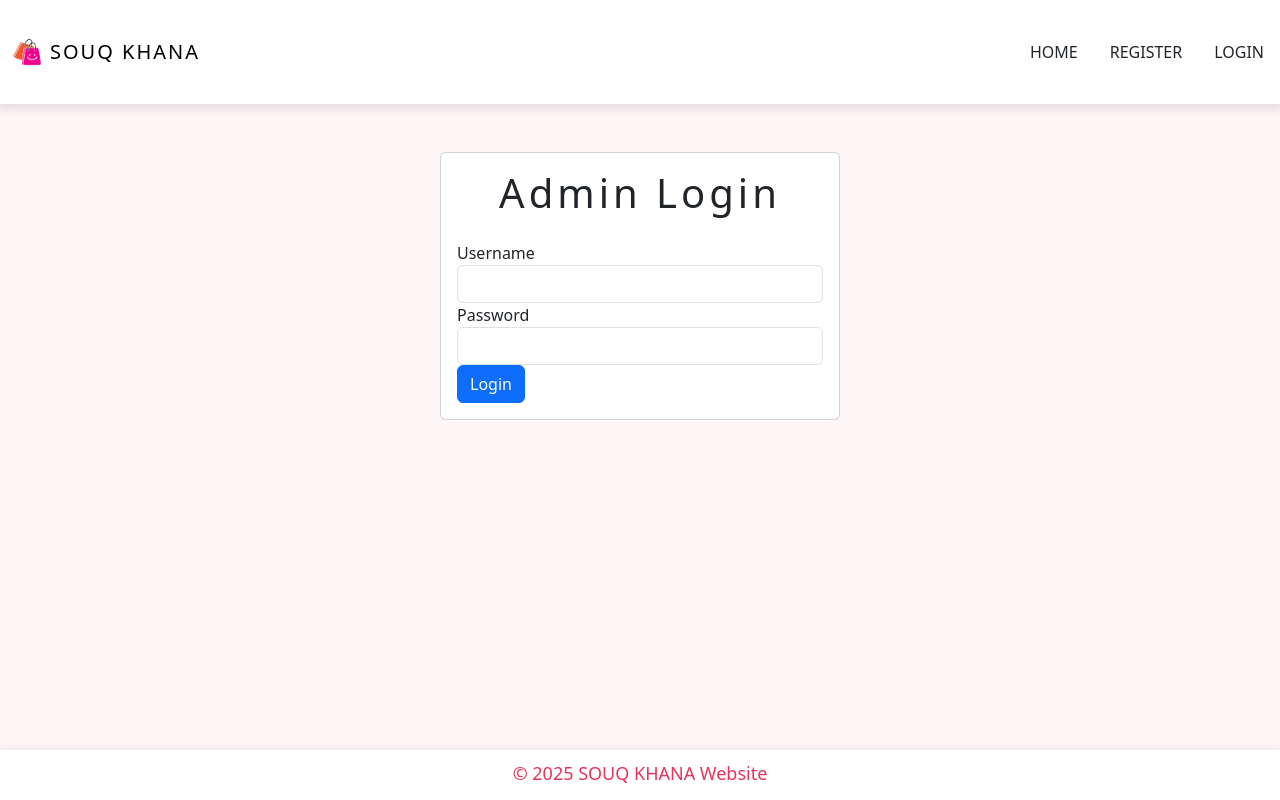
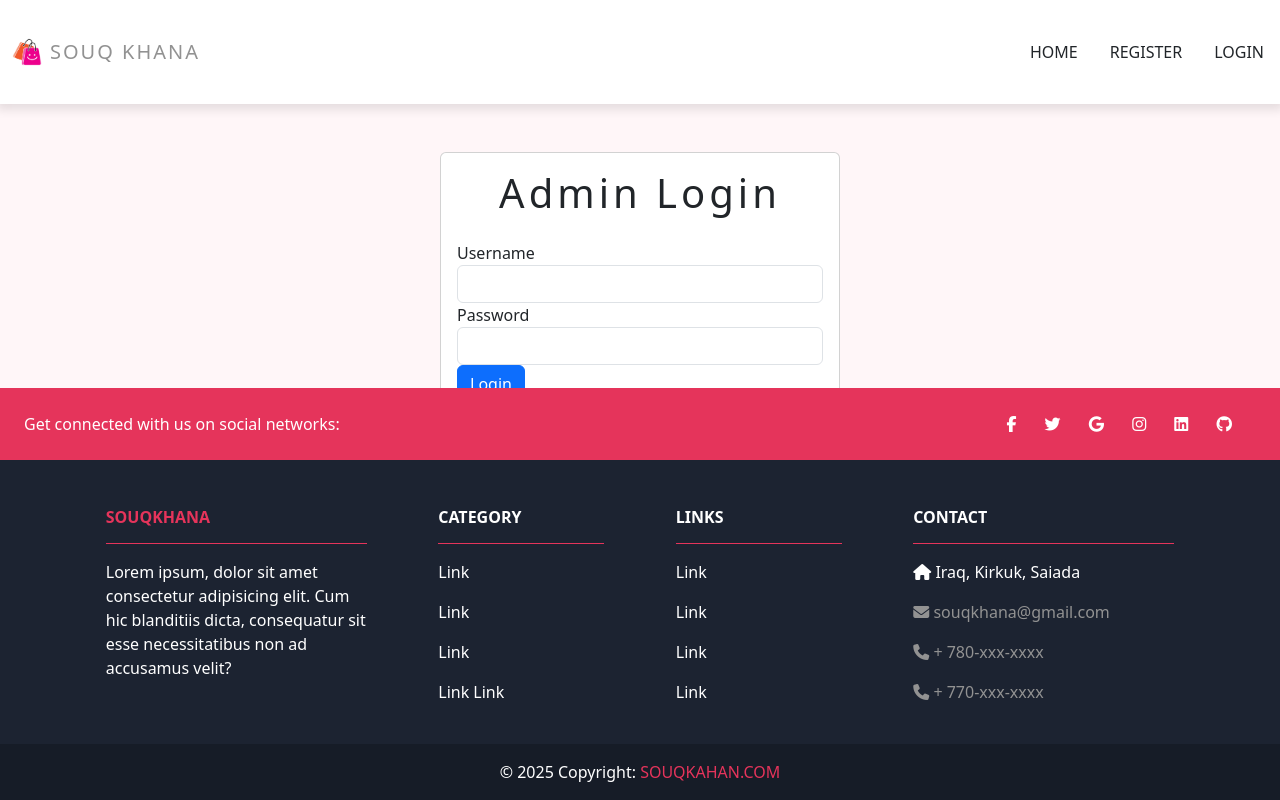
Before and after one commit to v2kv/graduation, a Flask app: page /admin/login in a window 1280 px wide. Run offline with Flask 3, Linux system fonts and the light colour scheme; some libraries are stand-ins or nearby versions.

Commit message:
adding new footer

```diff
--- /dev/null
+++ b/static/footerstyle.css
@@ -0,0 +1,119 @@
+/* Footer styles */
+:root{
+    --pink:#e5345b;
+}
+footer {
+    background-color: #1c2331;
+  }
+
+  .fatter .social-media {
+    background-color: var(--pink);
+  }
+
+  .fatter .social-media .left {
+    margin-right: 5rem;
+  }
+
+  .fatter .social-media .right a {
+    color: white;
+    margin-right: 1rem;
+  }
+
+  .fatter .section-title {
+    text-transform: uppercase;
+    font-weight: bold;
+  }
+
+  .fatter .section-title hr {
+    margin-bottom: 1rem;
+    margin-top: 0;
+    display: inline-block;
+    width: 60px;
+    background-color: var(--pink);
+    height: 2px;
+  }
+
+  .fatter .contact-info i {
+    margin-right: 0.75rem;
+  }
+.fatter i:hover{
+    border-radius: 100%;
+    color: black;
+  }
+  .fatter .copyright {
+    background-color: rgba(0, 0, 0, 0.2);
+    padding: 1rem;
+  }
+  a {
+text-decoration: none;
+color: rgb(146, 146, 146) !important; }
+a:hover {
+color: var(--pink) !important;
+text-decoration:underline; }
+
+
+
+.contaact a{
+text-decoration: none;
+
+}
+hr{
+color: var(--pink);
+opacity: 1;
+
+height: 0;
+}
+@media screen and (max-width: 768px) {
+    hr{
+    width: 30%;
+    color: var(--pink);
+
+    margin: 20px auto;
+}
+  }
+
+
+  .fatter {
+    background-color: #1c2331;
+  }
+
+  .fatter .social-media {
+    background-color: var(--pink);
+  }
+
+  .fatter .social-media .left {
+    margin-right: 5rem;
+  }
+
+  .fatter .social-media .right a {
+    color: white;
+    margin-right: 1rem;
+  }
+
+  .fatter .section-title {
+    text-transform: uppercase;
+    font-weight: bold;
+  }
+
+  .fatter .section-title hr {
+    margin-bottom: 1rem;
+    margin-top: 0;
+    display: inline-block;
+    width: 60px;
+    background-color: var(--pink);
+    height: 2px;
+  }
+
+  .fatter .contact-info i {
+    margin-right: 0.75rem;
+  }
+
+  .fatter .copyright {
+    background-color: rgba(0, 0, 0, 0.2);
+    padding: 1rem;
+  }
+.handshake{
+  position: absolute;
+    bottom: 0;
+    width: 100%;
+}
--- a/static/index_style.css
+++ b/static/index_style.css
@@ -12,7 +12,7 @@ body{
     flex-wrap: wrap;
     justify-content: center;
     gap: 1px;
-    margin: 6% auto 0;
+    margin: 30px auto 30% auto;
     }
     .sing-card{
     position: relative;
--- a/templates/layout.html
+++ b/templates/layout.html
@@ -1,120 +1,325 @@
 <!DOCTYPE html>
 <html lang="en">
   <head>
-    <meta charset="UTF-8">
-    <meta name="viewport" content="width=device-width, initial-scale=1.0">
+    <meta charset="UTF-8" />
+    <meta name="viewport" content="width=device-width, initial-scale=1.0" />
     <title>{% block title %}SOUQKHANA{% endblock %}</title>
-    <link href="https://cdn.jsdelivr.net/npm/bootstrap@5.3.0-alpha1/dist/css/bootstrap.min.css" rel="stylesheet">
-    <link rel="stylesheet" href="{{ url_for('static', filename='layoutStyle.css') }}">
-    <link rel="stylesheet" href="{{ url_for('static', filename='index_style.css') }}">
-    <link rel="stylesheet" href="{{ url_for('static', filename='all.css') }}">
-    <link rel="shortcut icon" href="{{ url_for('static', filename='images/icon.avif') }}">
+    <link
+      href="https://cdn.jsdelivr.net/npm/bootstrap@5.3.0-alpha1/dist/css/bootstrap.min.css"
+      rel="stylesheet"
+    />
+    <link
+      rel="stylesheet"
+      href="{{ url_for('static', filename='layoutStyle.css') }}"
+    />
+    <link
+      rel="stylesheet"
+      href="{{ url_for('static', filename='index_style.css') }}"
+    />
+    <link rel="stylesheet" href="{{ url_for('static', filename='all.css') }}" />
+    <link
+      rel="shortcut icon"
+      href="{{ url_for('static', filename='images/icon.avif') }}"
+    />
+    <link
+      rel="stylesheet"
+      href="{{ url_for('static', filename='footerstyle.css') }}"
+    />
     {% block link %}{% endblock %}
   </head>
   <body>
-   <!-- Navbar -->
+
     <nav class="navbar navbar-expand-lg navbar-light bg-white py-4 top">
       <div class="container">
-        <a class="navbar-brand d-flex justify-content-between align-items-center order-lg-0" href="{{ url_for('index.index') }}">
-            <img src="{{ url_for('static', filename='images/icon.avif') }}" alt="site icon">
+        <a
+          class="navbar-brand d-flex justify-content-between align-items-center order-lg-0"
+          href="{{ url_for('index.index') }}"
+        >
+          <img
+            src="{{ url_for('static', filename='images/icon.avif') }}"
+            alt="site icon"
+          />
           <span class="text-uppercase fw-lighter ms-2">SOUQ KHANA</span>
         </a>
-        {% if current_user.is_authenticated %}
-        {% if current_user.role != 'admin' %}
+        {% if current_user.is_authenticated %} {% if current_user.role !=
+        'admin' %}
         <div class="order-lg-2 nav-btns">
           <a href="{{ url_for('cart.view_cart') }}">
             <button type="button" class="btn position-relative">
               <i class="fa fa-shopping-cart" title="cart"></i>
-                    <span id="cart-badge" class="position-absolute top-0 start-100 translate-middle badge bg-primary">{{ cart_count }}</span>
+              <span
+                id="cart-badge"
+                class="position-absolute top-0 start-100 translate-middle badge bg-primary"
+                >{{ cart_count }}</span
+              >
             </button>
           </a>
           <a href="{{ url_for('wishlist.view_wishlist') }}">
             <button type="button" class="btn position-relative">
               <i class="fa fa-heart" title="wishlist"></i>
-                    <span id="wishlist-badge" class="position-absolute top-0 start-100 translate-middle badge bg-primary">{{ wishlist_count }}</span>
+              <span
+                id="wishlist-badge"
+                class="position-absolute top-0 start-100 translate-middle badge bg-primary"
+                >{{ wishlist_count }}</span
+              >
             </button>
           </a>
           <a href="{{ url_for('order.view_orders') }}">
             <button type="button" class="btn position-relative">
               <i class="fa-solid fa-cart-arrow-down" title="orders"></i>
-                    <span id="orders-badge" class="position-absolute top-0 start-100 translate-middle badge bg-primary">{{ orders_count }}</span>
+              <span
+                id="orders-badge"
+                class="position-absolute top-0 start-100 translate-middle badge bg-primary"
+                >{{ orders_count }}</span
+              >
             </button>
           </a>
           <a href="{{ url_for('user.user_messages') }}">
             <button type="button" class="btn position-relative">
-                    <i class="fa-solid fa-message" title = "messages" ></i>
-                    <span id="messages-badge" class="position-absolute top-0 start-100 translate-middle badge bg-primary">{{ unread_messages_count }}</span>
+              <i class="fa-solid fa-message" title="messages"></i>
+              <span
+                id="messages-badge"
+                class="position-absolute top-0 start-100 translate-middle badge bg-primary"
+                >{{ unread_messages_count }}</span
+              >
             </button>
           </a>
-            <div id="flash-messages" class="position-fixed top-0 start-50 translate-middle-x mt-3" style="z-index: 1050; max-width: 90%;"></div>
-        {% endif %}
-        {% endif %}
+          <div
+            id="flash-messages"
+            class="position-fixed top-0 start-50 translate-middle-x mt-3"
+            style="z-index: 1050; max-width: 90%"
+          ></div>
+          {% endif %} {% endif %}
         </div>
-        <button class="navbar-toggler border-0" type="button" data-bs-toggle="collapse" data-bs-target="#navMenu">
+        <button
+          class="navbar-toggler border-0"
+          type="button"
+          data-bs-toggle="collapse"
+          data-bs-target="#navMenu"
+        >
           <span class="navbar-toggler-icon"></span>
         </button>
         <div class="collapse navbar-collapse order-lg-1" id="navMenu">
           <ul class="navbar-nav mx-auto text-center">
-                {% if current_user.is_authenticated %}
-                {% if current_user.role == 'admin' %}
+            {% if current_user.is_authenticated %} {% if current_user.role ==
+            'admin' %}
             <li class="nav-item px-2 py-2">
-                    <a class="nav-link text-uppercase text-dark" href="{{ url_for('admin.admin_dashboard') }}">Dashboard</a>
+              <a
+                class="nav-link text-uppercase text-dark"
+                href="{{ url_for('admin.admin_dashboard') }}"
+                >Dashboard</a
+              >
             </li>
             <li class="nav-item px-2 py-2">
-                    <a class="nav-link text-uppercase text-dark" href="{{ url_for('admin.admin_logout') }}">Logout</a>
+              <a
+                class="nav-link text-uppercase text-dark"
+                href="{{ url_for('admin.admin_logout') }}"
+                >Logout</a
+              >
             </li>
             {% else %}
             <li class="nav-item px-2 py-2">
-                    <a class="nav-link text-uppercase text-dark" href="{{ url_for('user.user_dashboard') }}">Dashboard</a>
+              <a
+                class="nav-link text-uppercase text-dark"
+                href="{{ url_for('user.user_dashboard') }}"
+                >Dashboard</a
+              >
             </li>
             <li class="nav-item px-2 py-2">
-                    <a class="nav-link text-uppercase text-dark" href="{{ url_for('user.user_logout') }}">Logout</a>
+              <a
+                class="nav-link text-uppercase text-dark"
+                href="{{ url_for('user.user_logout') }}"
+                >Logout</a
+              >
             </li>
-                {% endif %}
-                {% else %}
+            {% endif %} {% else %}
             <li class="nav-item px-2 py-2">
-                    <a class="nav-link text-uppercase text-dark" href="{{ url_for('index.index') }}">Home</a>
+              <a
+                class="nav-link text-uppercase text-dark"
+                href="{{ url_for('index.index') }}"
+                >Home</a
+              >
             </li>
             <li class="nav-item px-2 py-2">
-                    <a class="nav-link text-uppercase text-dark" href="{{ url_for('user.user_register') }}">Register</a>
+              <a
+                class="nav-link text-uppercase text-dark"
+                href="{{ url_for('user.user_register') }}"
+                >Register</a
+              >
             </li>
             <li class="nav-item px-2 py-2">
-                    <a class="nav-link text-uppercase text-dark" href="{{ url_for('user.user_login') }}">Login</a>
+              <a
+                class="nav-link text-uppercase text-dark"
+                href="{{ url_for('user.user_login') }}"
+                >Login</a
+              >
             </li>
             {% endif %}
           </ul>
         </div>
       </div>
     </nav>
-<!-- End of navbar -->
 
-<header>
+
+
       <div class="container mt-4">
-        {% with messages = get_flashed_messages(with_categories=true) %}
-        {% if messages %}
-        {% for category, message in messages %}
-        <div class="alert alert-{{ category }} alert-dismissible fade show" role="alert">
+        {% with messages = get_flashed_messages(with_categories=true) %} {% if
+        messages %} {% for category, message in messages %}
+        <div
+          class="alert alert-{{ category }} alert-dismissible fade show"
+          role="alert"
+        >
           {{ message }}
-            <button type="button" class="btn-close" data-bs-dismiss="alert" aria-label="Close"></button>
+          <button
+            type="button"
+            class="btn-close"
+            data-bs-dismiss="alert"
+            aria-label="Close"
+          ></button>
         </div>
-        {% endfor %}
-        {% endif %}
-        {% endwith %}
-        {% block content %}{% endblock %}
+        {% endfor %} {% endif %} {% endwith %} {% block content %}{% endblock %}
       </div>
-</header>
+
 
     <script src="https://cdn.jsdelivr.net/npm/bootstrap@5.3.0-alpha1/dist/js/bootstrap.bundle.min.js"></script>
-<script>
+<hr>
+    <div class="container-x handshake">
+
+      <div class="text-center text-lg-start text-white fatter">
+
+        <section class="d-flex justify-content-between mt-auto p-4 social-media">
+
+          <div class="left">
+            <span>Get connected with us on social networks:</span>
+          </div>
 
 
-    // Automatically update counters every 1 second
-    //setInterval(updateCounters, 10000);
-</script>
+
+          <div class="right">
+            <a href="" class="text-white me-4">
+              <i class="fab fa-facebook-f"></i>
+            </a>
+            <a href="" class="text-white me-4">
+              <i class="fab fa-twitter"></i>
+            </a>
+            <a href="" class="text-white me-4">
+              <i class="fab fa-google"></i>
+            </a>
+            <a href="" class="text-white me-4">
+              <i class="fab fa-instagram"></i>
+            </a>
+            <a href="" class="text-white me-4">
+              <i class="fab fa-linkedin"></i>
+            </a>
+            <a href="" class="text-white me-4">
+              <i class="fab fa-github"></i>
+            </a>
+          </div>
+
+        </section>
+
+
+
+        <section>
+          <div class="container text-center text-md-start mt-5">
+
+            <div class="row mt-3">
+
+              <div class="col-md-3 col-lg-4 col-xl-3 mx-auto mb-4">
+
+                <h6 class="section-title" style="color: #e5345b">SOUQKHANA</h6>
+                <hr />
+                <p>
+                  Lorem ipsum, dolor sit amet consectetur adipisicing elit. Cum
+                  hic blanditiis dicta, consequatur sit esse necessitatibus non
+                  ad accusamus velit?
+                </p>
+              </div>
+
+
+
+              <div class="col-md-2 col-lg-2 col-xl-2 mx-auto mb-4">
+
+                <h6 class="section-title">category</h6>
+                <hr />
+                <p>
+                  <a href="#!" class="text-white">Link</a>
+                </p>
+                <p>
+                  <a href="#!" class="text-white">Link</a>
+                </p>
+                <p>
+                  <a href="#!" class="text-white">Link</a>
+                </p>
+                <p>
+                  <a href="#!" class="text-white">Link Link</a>
+                </p>
+              </div>
+
+
+
+              <div class="col-md-3 col-lg-2 col-xl-2 mx-auto mb-4">
+
+                <h6 class="section-title">LINKS</h6>
+                <hr />
+                <p>
+                  <a href="#!" class="text-white">Link</a>
+                </p>
+                <p>
+                  <a href="#!" class="text-white">Link</a>
+                </p>
+                <p>
+                  <a href="#!" class="text-white">Link</a>
+                </p>
+                <p>
+                  <a href="#!" class="text-white">Link</a>
+                </p>
+              </div>
+
+
+
+              <div
+                class="col-md-4 col-lg-3 col-xl-3 mx-auto mb-md-0 mb-4 contaact"
+              >
+
+                <h6 class="section-title">Contact</h6>
+                <hr />
+                <p><i class="fas fa-home mr-3"></i> Iraq, Kirkuk, Saiada</p>
+                <p>
+                  <a href="mailto:souqkhana@gmail.com"
+                    ><i class="fas fa-envelope mr-3"></i> souqkhana@gmail.com</a
+                  >
+                </p>
+                <p>
+                  <a href="tel:+9647800280007">
+                    <i class="fas fa-phone mr-3"></i> + 780-xxx-xxxx</a
+                  >
+                </p>
+                <p>
+                  <a href="tel:+9647800280007">
+                    <i class="fas fa-phone mr-3"></i> + 770-xxx-xxxx</a
+                  >
+                </p>
+              </div>
+
+            </div>
+
+          </div>
+        </section>
+
+
+
+        <div class="text-center p-3 copyright">
+          © 2025 Copyright:
+          <a class="text-white" href="#" style="color: #e5345b !important"
+            >SOUQKAHAN.COM</a
+          >
+        </div>
+
+
+    </div>
+</div class="fatter">
+
   </body>
-<footer class="text-center">
-    <div class="container">
-        <p>&copy; 2025 SOUQ KHANA Website</p>
-    </div>
-</footer>
+
 </html>
```
Lines whose indentation alone changed are shown as unchanged.
